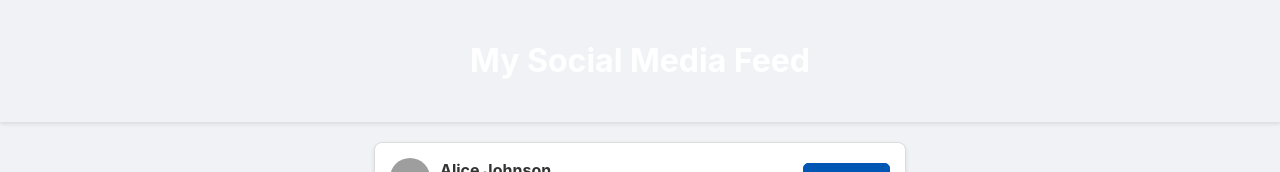
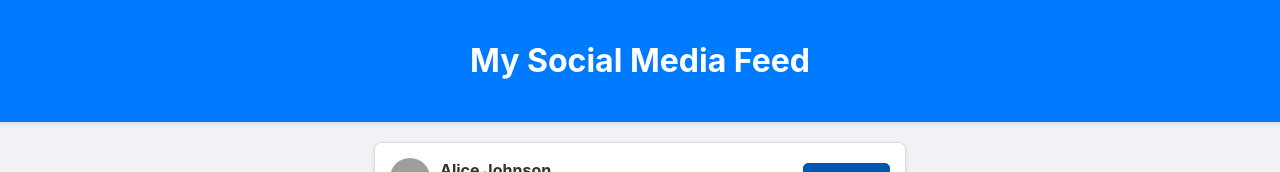
Before and after one commit to nicksakwa/react-js-social-media-feed-app-with-javascript, a React (Create React App) app: page / in a window 1280 px wide. Shown: the top 172 px of the page. Built offline with nearby package versions, Linux system fonts and the light colour scheme; grey boxes are pictures that could not be loaded.

Commit message:
app.css header background updated

```diff
--- a/src/App.css
+++ b/src/App.css
@@ -5,7 +5,7 @@
 }
 
 .App-header{
-  backgroung-color: #007bff;
+  background-color: #007bff;
   padding: 20px;
   color: white;
   marging-bottom: 20px;
```
Also changed, not shown: 1 other file (tests, documents, lock files or other folders).
